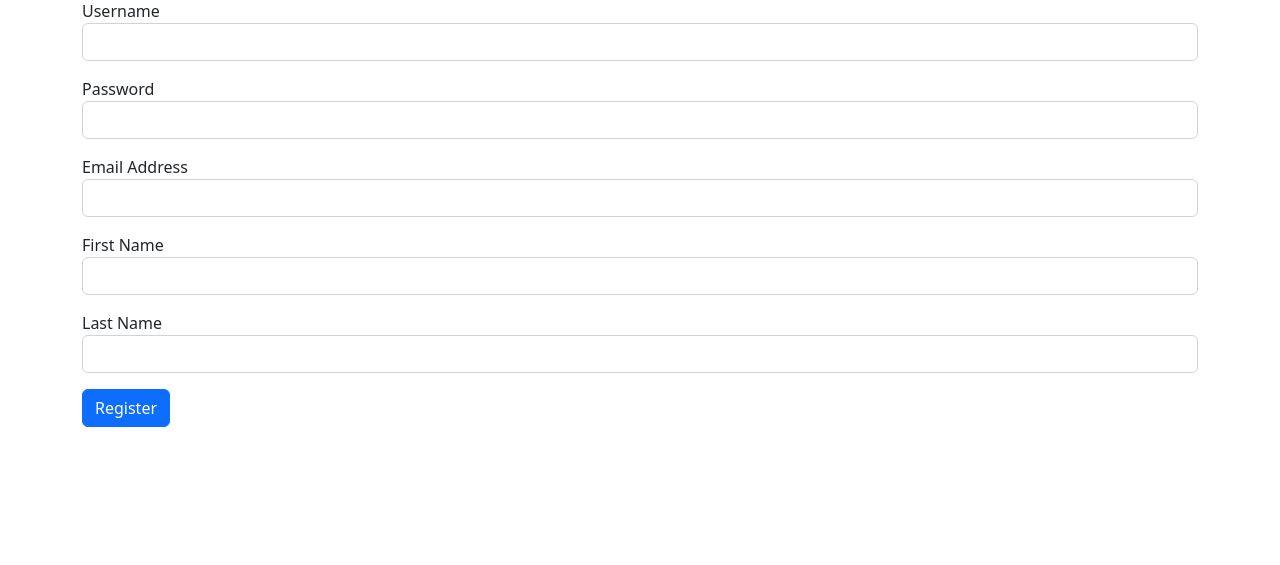
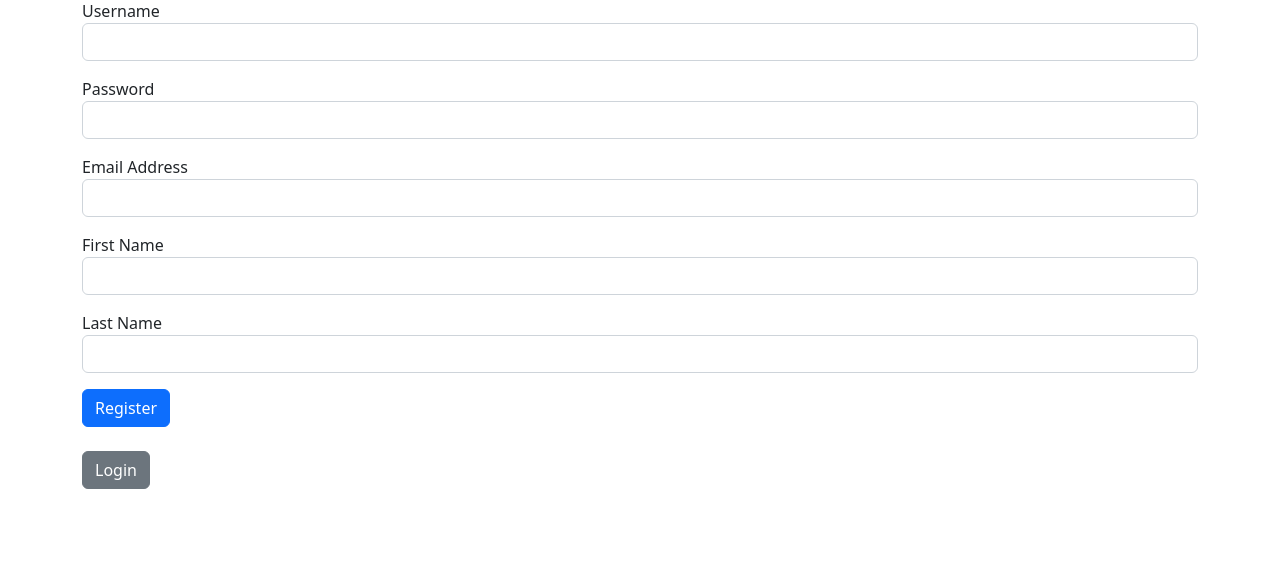
Before and after one commit to geenajackson/flask-feedback, a Flask app: page /register in a window 1280 px wide. Shown: the part 95-660 px from the top of the page. Run offline with Flask 2, Linux system fonts and the light colour scheme.

Commit message:
add login button to register page

```diff
--- a/templates/register.html
+++ b/templates/register.html
@@ -25,7 +25,12 @@
         {% endfor %}
 
         <button class="btn btn-primary" type="submit">Register</button>
+    </form><br>
+    <form action="/login">
+        <button class="btn btn-secondary">Login</button>
     </form>
 </div>
 
+
+
 {% endblock %}
```
